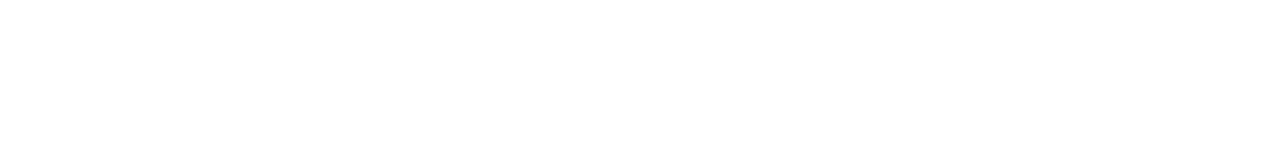
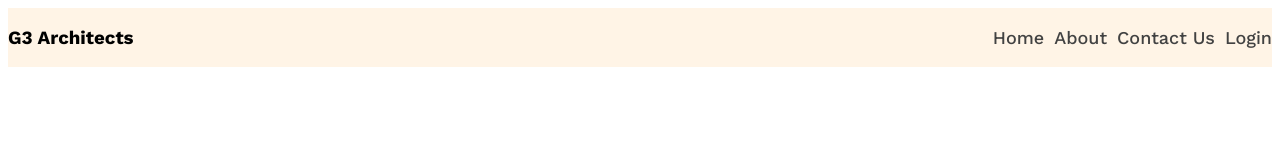
Before and after one commit to Saiful109710/g3-architect-website, a plain HTML site: page index.html in a window 1280 px wide. Drawn offline with nearby package versions, Linux system fonts and the light colour scheme.

Commit message:
added nav bar and some style

```diff
--- a/index.html
+++ b/index.html
@@ -8,5 +8,43 @@
 </head>
 <body>
 
+        <!-- Header section starts here -->
+            <header>
+
+                <!-- navbar starts here -->
+                    <nav class="navbar">
+                        <h3 class="brand">G3 Architects</h3>
+                        <ul class="nav-links">
+                            <li class="nav-item"><a href="" class="nav-link dark-2">Home</a></li>
+                            <li class="nav-item"><a href="" class="nav-link dark-2">About</a></li>
+                            <li class="nav-item"><a href="" class="nav-link dark-2"> Contact Us</a></li>
+                            <li class="nav-item"><a href="" class="nav-link dark-2">Login</a></li>
+                        </ul>
+                    </nav>
+
+                    <div class="banner-content">
+
+                    </div>
+                <!-- navbar ends here -->
+
+            </header>
+
+        <!-- Header section starts here -->
+
+        <!-- Main section starts here -->
+
+            <main>
+
+            </main>
+
+        <!-- Main section ends here -->
+
+        <!-- footer section starts here -->
+
+            <footer>
+
+            </footer>
+
+        <!-- footer section ends here -->
 </body>
 </html>
--- a/style.css
+++ b/style.css
@@ -0,0 +1,53 @@
+@import url('https://fonts.googleapis.com/css2?family=Work+Sans:ital,wght@0,100..900;1,100..900&display=swap');
+/* font-family: "Work Sans", sans-serif; */
+
+
+body{
+    font-family: "Work Sans", sans-serif;
+}
+
+/* shared style  starts*/
+
+
+/* shared style end */
+/* dark 2 */
+.dark-2{
+    color: #424242;
+}
+
+
+/* header style starts  */
+
+    header{
+        background-color: rgba(255, 144, 14, 0.1);
+    }
+
+    .navbar{
+        display: flex;
+        justify-content: space-between;
+    }
+
+    .nav-links{
+        display: flex;
+        gap: 10px;
+        justify-content: center;
+        align-items: center;
+    }
+
+    .nav-item{
+        list-style: none;
+    }
+
+    .nav-link{
+        text-decoration: none;
+        font-size: 18px;
+        font-weight: 500;
+    }
+
+    .navbar, .banner-content{
+        max-width: 1440px;
+        margin: 0 auto;
+
+    }
+
+/* header style end */
```
